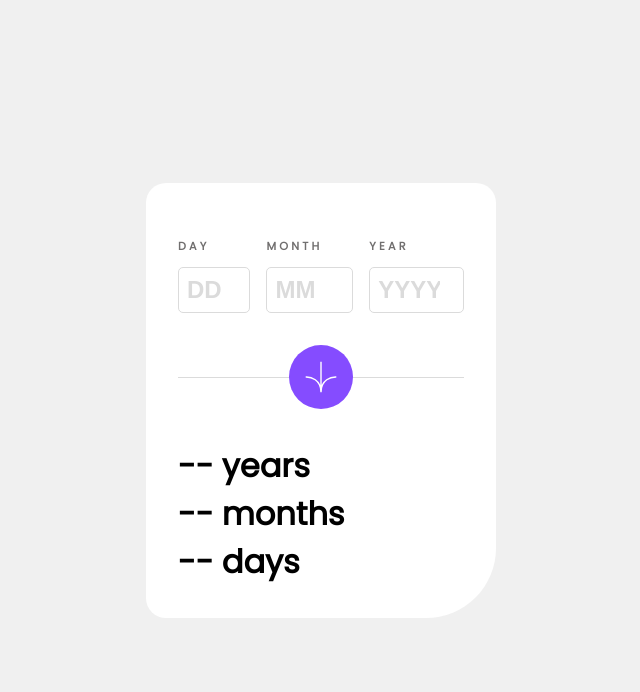
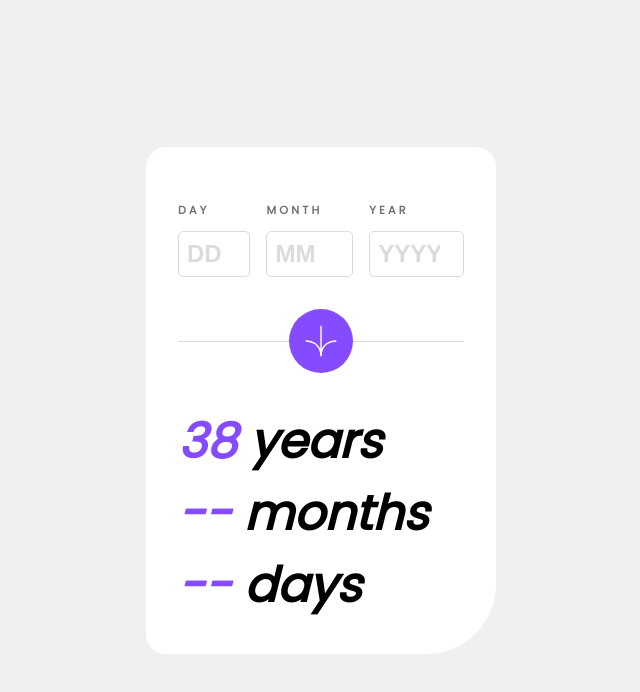
Before and after one commit to kevinhouguet/age-calculator, a React (Vite) app: page / in a window 1280 px wide. Shown: the top 692 px of the page, without its empty margins (319-959 px from the left). Built offline with nearby package versions, Linux system fonts and the light colour scheme.

Commit message:
feat(result): add component result

```diff
--- a/src/Components/Result/index.jsx
+++ b/src/Components/Result/index.jsx
@@ -1,16 +1,22 @@
-import './style.css'
+import './style.scss'
+import { useState } from 'react';
 
 const Result = () => {
+
+  const [days, setDay] = useState('--')
+  const [months, setMonth] = useState('--')
+  const [years, setYear] = useState('38')
+
   return (
     <div className="result__content">
       <div className="result__content__years">
-        <span className="result__content__years__nb">--</span> years
+        <span className="result__content__years__nb">{years}</span> years
       </div>
       <div className="result__content__month">
-        <span className="result__content__months__nb">--</span> months
+        <span className="result__content__months__nb">{months}</span> months
       </div>
       <div className="result__content__days">
-        <span className="result__content__days__nb">--</span> days
+        <span className="result__content__days__nb">{days}</span> days
       </div>
     </div>
   )
--- /dev/null
+++ b/src/Components/Result/style.scss
@@ -0,0 +1,13 @@
+.result__content {
+  font-size: 3rem;
+  font-weight: 900;
+  font-style: italic;
+
+  span {
+    color: var(--primary-purple);
+  }
+
+  &__years{
+
+  }
+}
--- a/src/index.css
+++ b/src/index.css
@@ -1,6 +1,8 @@
 @font-face {
   font-family: 'Poppins';
-  src: url(./assets/fonts/Poppins-Regular.ttf) format('truetype'); /* 400i */
+  src: url(./assets/fonts/Poppins-Regular.ttf) format('truetype'), /* 400i */
+  url(./assets/fonts/Poppins-BoldItalic.ttf) format('truetype'), /* 800i */
+  url(./assets/fonts/Poppins-Italic.ttf) format('truetype'); /* 700 */
 }
 
 :root {
```
Also changed, not shown: src/Components/Result/style.css (deleted).
